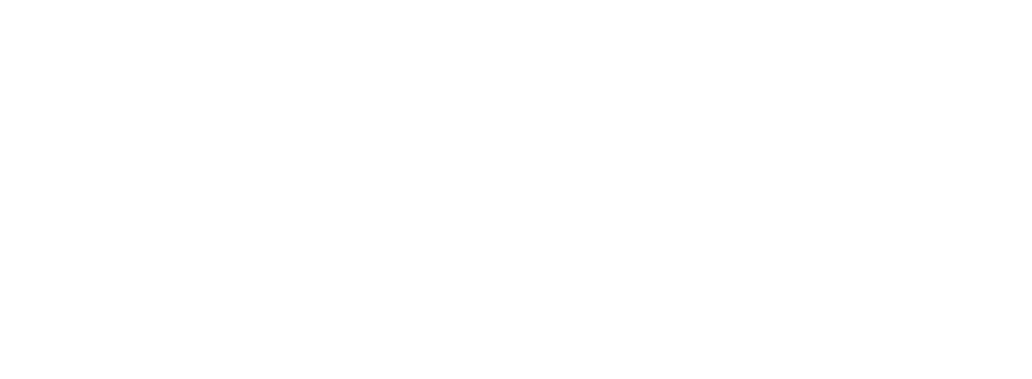
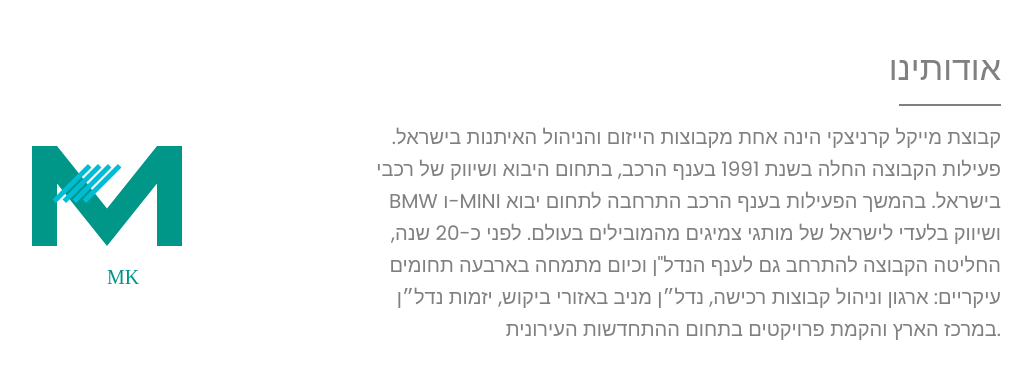
Before and after one commit to edengolan1/Project, a React (Create React App) app: page / in a window 1280 px wide. Shown: the part 801-1180 px from the top of the page, without its empty margins (183-1215 px from the left). Before the commit the page ends 800 px from the top, so only its background shows below. Built offline with nearby package versions, Linux system fonts and the light colour scheme.

Commit message:
add about

```diff
--- a/public/index.html
+++ b/public/index.html
@@ -6,8 +6,8 @@
       rel="stylesheet"
     />
     <meta name="viewport" content="width=device-width, initial-scale=1.0" />
-    <link rel="icon" href="./assets/Logo.png" />
-    <link rel="apple-touch-icon" href="./assets/Logo.png" />
+    <link rel="icon" href="./assets/logo.svg" />
+    <link rel="apple-touch-icon" href="./assets/logo.svg" />
     <title>MK Nadlan</title>
   </head>
   <body>
--- a/src/App.js
+++ b/src/App.js
@@ -1,19 +1,17 @@
 import React from "react";
 import { createTheme, ThemeProvider } from "@mui/material/styles";
-import NavBar from "./components/NavBar";
-import Video from "./components/Video";
+import Home from "./pages/Home";
 
 const theme = createTheme({
   typography: {
-    fontFamily: '"Poppins", "Arial", sans-serif'
+    fontFamily: '"Poppins", "Arial", sans-serif',
   },
 });
 
 function App() {
   return (
     <ThemeProvider theme={theme}>
-      <NavBar />
-      <Video />
+      <Home />
     </ThemeProvider>
   );
 }
--- /dev/null
+++ b/src/components/About.js
@@ -0,0 +1,41 @@
+import React from "react";
+import { Box, Typography, Grid } from "@mui/material"; // רק Grid הרגיל
+
+function About() {
+  return (
+    <Grid container spacing={2} sx={{ padding: "48px" }}>
+      <Grid item xs={12} md={5} display="flex" justifyContent="center">
+        <img src="/assets/logo.svg" alt="" width={"250px"} />
+      </Grid>
+      <Grid
+        item
+        xs={12}
+        md={7}
+        sx={{ textAlign: "right", paddingRight: { xs: 0, md: "48px" } }}
+      >
+        <Typography color="gray" variant="h4" component={"h4"}>
+          אודותינו
+        </Typography>
+        <Box
+          sx={{
+            borderBottom: "2px solid gray",
+            marginTop: 1,
+            display: "inline-block",
+            width: "102px",
+          }}
+        />
+        <Typography color="gray" variant="h6" component={"h6"} sx={{ mt: 1 }}>
+          קבוצת מייקל קרניצקי הינה אחת מקבוצות הייזום והניהול האיתנות בישראל.
+          פעילות הקבוצה החלה בשנת 1991 בענף הרכב, בתחום היבוא ושיווק של רכבי BMW
+          ו-MINI בישראל. בהמשך הפעילות בענף הרכב התרחבה לתחום יבוא ושיווק בלעדי
+          לישראל של מותגי צמיגים מהמובילים בעולם. לפני כ-20 שנה, החליטה הקבוצה
+          להתרחב גם לענף הנדל"ן וכיום מתמחה בארבעה תחומים עיקריים: ארגון וניהול
+          קבוצות רכישה, נדל״ן מניב באזורי ביקוש, יזמות נדל״ן במרכז הארץ והקמת
+          פרויקטים בתחום ההתחדשות העירונית.
+        </Typography>
+      </Grid>
+    </Grid>
+  );
+}
+
+export default About;
--- /dev/null
+++ b/src/pages/Home.js
@@ -0,0 +1,16 @@
+import React from "react";
+import NavBar from "../components/NavBar";
+import Video from "../components/Video";
+import About from "../components/About";
+
+function Home() {
+  return (
+    <>
+      <NavBar />
+      <Video />
+      <About />
+    </>
+  );
+}
+
+export default Home;
```
Also changed, not shown: package.json (line endings or trailing spaces), public/assets/logo.svg (added), 13 other files (tests, documents, lock files or other folders).
